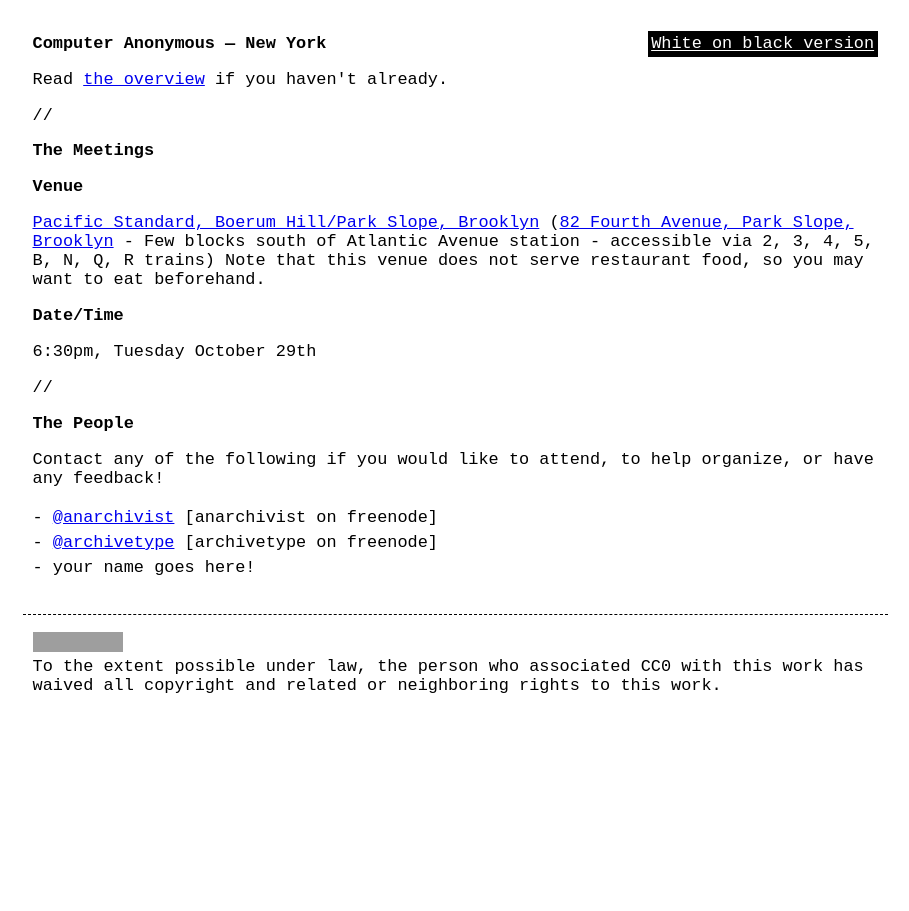
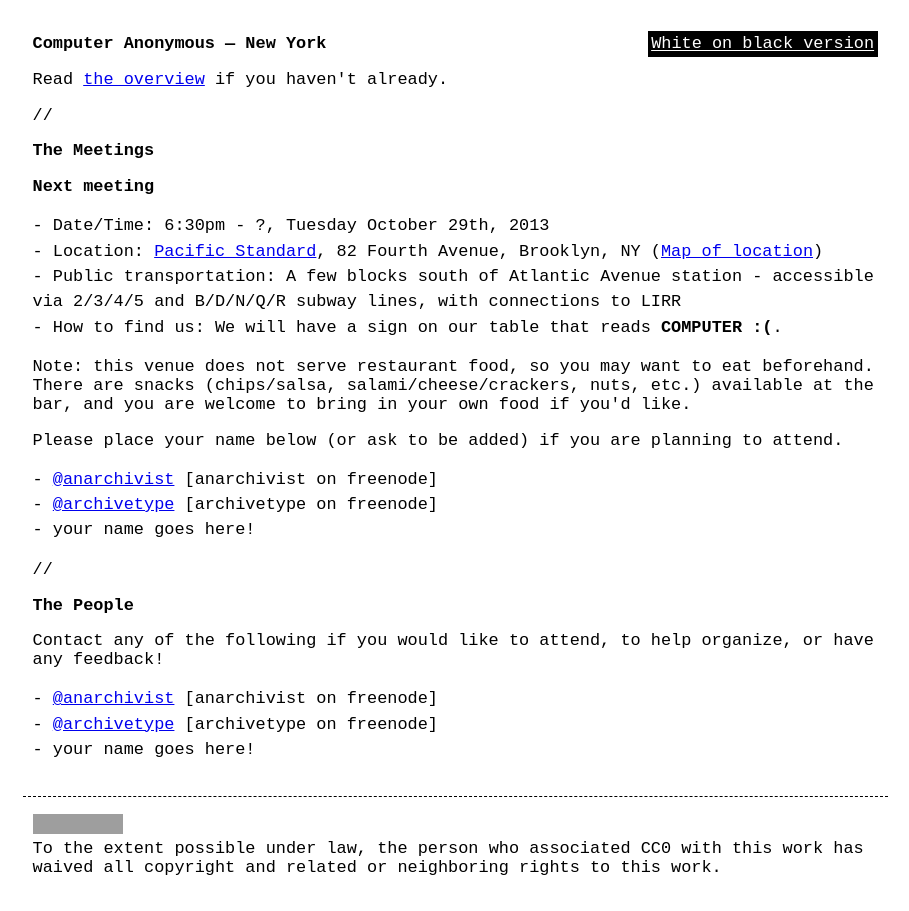
Before and after one commit to computeranonymous/computer, a Jekyll site: the page built from us_newyork.html, in a window 1280 px wide. Shown: the whole page, without its empty margins (185-1094 px from the left). Built offline with Jekyll 4.4.1, drawn with Linux system fonts in a browser that asks for light colours; grey boxes are pictures that could not be loaded.

Commit message:
Add more details about New York first meeting

```diff
--- a/us_newyork.html
+++ b/us_newyork.html
@@ -10,16 +10,25 @@
 
 <h2 id="meetings">The Meetings</h2>
 
-<h3>Venue</h3>
+<h3>Next meeting</h3>
 
-<a href="http://www.pacificstandardbrooklyn.com/">Pacific Standard, Boerum Hill/Park Slope, Brooklyn</a>
-(<a href="https://maps.google.com/maps?oi=map&q=82+Fourth+Avenue,+Brooklyn,+NY">82 Fourth Avenue, Park Slope, Brooklyn</a> - Few blocks south of Atlantic Avenue station - accessible via 2, 3, 4, 5, B, N, Q, R trains)
+<ul>
+<li>Date/Time: 6:30pm - ?, Tuesday October 29th, 2013</li>
+<li>Location: <a href="http://www.pacificstandardbrooklyn.com/">Pacific Standard</a>, 82 Fourth Avenue, Brooklyn, NY (<a href="https://maps.google.com/maps?oi=map&amp;q=82+Fourth+Avenue,+Brooklyn,+NY">Map of location</a>)</li>
+<li>Public transportation: A few blocks south of Atlantic Avenue station - accessible via 2/3/4/5 and B/D/N/Q/R subway lines, with connections to LIRR</li>
+<li>How to find us: We will have a sign on our table that reads <strong>COMPUTER :(</strong>.</li>
+</ul>
 
-Note that this venue does not serve restaurant food, so you may want to eat beforehand.
+Note: this venue does not serve restaurant food, so you may want to eat beforehand. There are snacks (chips/salsa, salami/cheese/crackers, nuts, etc.) available at the bar, and you are welcome to bring in your own food if you'd like.
 
-<h3>Date/Time</h3>
+<p>Please place your name below (or ask to be added) if you are planning to attend.</p>
 
-6:30pm, Tuesday October 29th
+<ul>
+    <li><a href="https://twitter.com/anarchivist">@anarchivist</a> [anarchivist on freenode]</li>
+    <li><a href="https://twitter.com/archivetype">@archivetype</a> [archivetype on freenode]</li>
+    <li>your name goes here!</li>
+</ul>
+
 
 <p>//</p>
 
```
